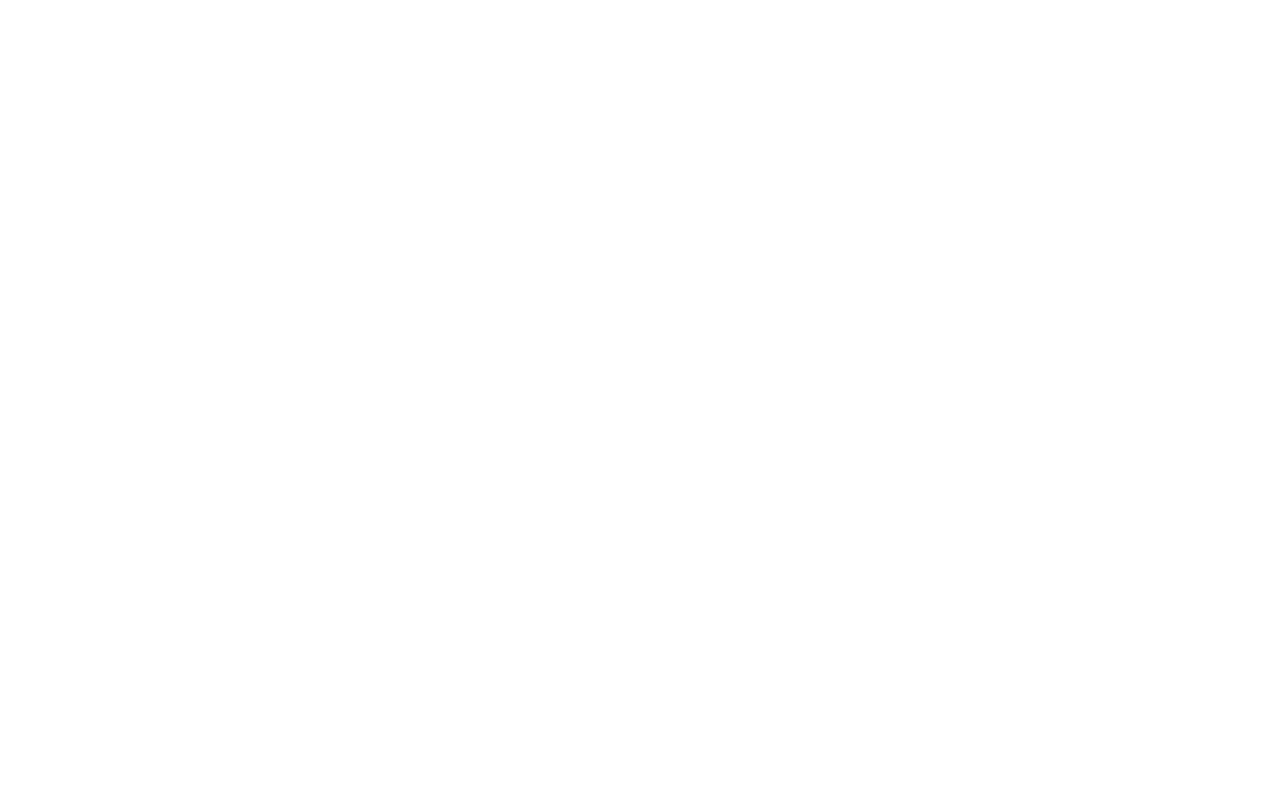
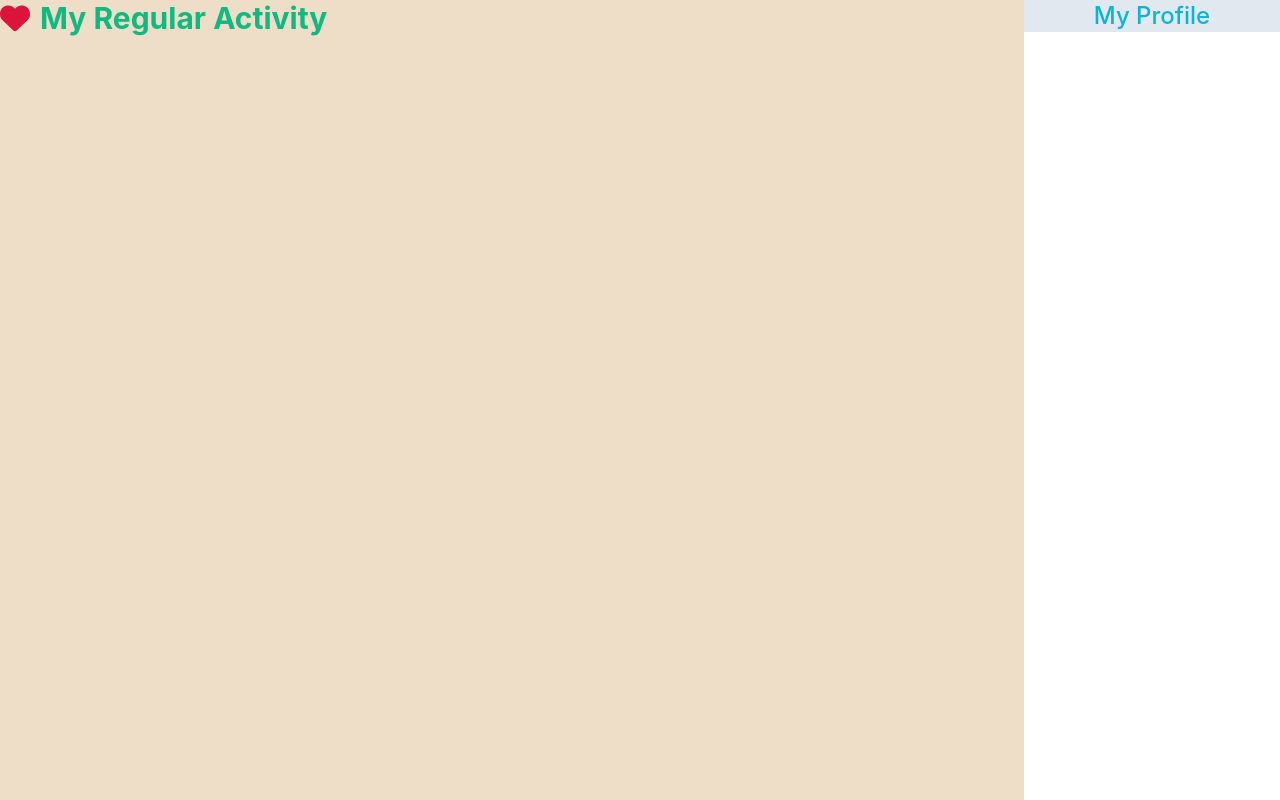
Before and after one commit to nurulalam245200/my-regular-activities, a React (Create React App) app: page / in a window 1280 px wide. Built offline with nearby package versions, Linux system fonts and the light colour scheme.

Commit message:
all files  add and genaral design complete

```diff
--- a/package.json
+++ b/package.json
@@ -3,6 +3,9 @@
   "version": "0.1.0",
   "private": true,
   "dependencies": {
+    "@fortawesome/fontawesome-svg-core": "^6.2.0",
+    "@fortawesome/free-solid-svg-icons": "^6.2.0",
+    "@fortawesome/react-fontawesome": "^0.2.0",
     "@testing-library/jest-dom": "^5.16.5",
     "@testing-library/react": "^13.4.0",
     "@testing-library/user-event": "^13.5.0",
--- a/src/App.js
+++ b/src/App.js
@@ -1,7 +1,13 @@
 import "./App.css";
+import Activities from "./components/Activities/Activities";
+import Header from "./components/Header/Header";
 
 function App() {
-  return <div className="App"></div>;
+  return (
+    <div className="App">
+      <Activities></Activities>
+    </div>
+  );
 }
 
 export default App;
--- /dev/null
+++ b/src/components/Activities/Activities.css
@@ -0,0 +1,17 @@
+.main-container {
+  display: grid;
+  grid-template-columns: 4fr 1fr;
+}
+.activities-container {
+  background-color: rgb(238, 221, 199);
+  height: 100vh;
+}
+.icon {
+  color: crimson;
+  font-size: 30px;
+}
+.activities-title {
+  display: flex;
+  align-items: center;
+  gap: 10px;
+}
--- /dev/null
+++ b/src/components/Activities/Activities.js
@@ -0,0 +1,30 @@
+import React from "react";
+import "./Activities.css";
+import { FontAwesomeIcon } from "@fortawesome/react-fontawesome";
+import { faHeart } from "@fortawesome/free-solid-svg-icons";
+import Informations from "../Informations/Informations";
+import Activity from "../Activity/Activity";
+const Activities = () => {
+  return (
+    <div>
+      <div className="main-container">
+        <div className="activities-container">
+          <div className="activities-title">
+            <FontAwesomeIcon className="icon" icon={faHeart} />
+            <h1 className="text-3xl font-bold text-emerald-500 ">
+              My Regular Activity
+            </h1>
+          </div>
+          <div className="grid grid-cols-1 lg:grid-cols-3 sm:grid-cols-2">
+            <Activity></Activity>
+          </div>
+        </div>
+        <div className="calculation-container">
+          <Informations></Informations>
+        </div>
+      </div>
+    </div>
+  );
+};
+
+export default Activities;
--- /dev/null
+++ b/src/components/Activity/Activity.js
@@ -0,0 +1,7 @@
+import React from "react";
+
+const Activity = () => {
+  return <div></div>;
+};
+
+export default Activity;
--- /dev/null
+++ b/src/components/Header/Header.js
@@ -0,0 +1,15 @@
+import React from "react";
+
+const Header = () => {
+  return (
+    <div>
+      <div className="navbar bg-emerald-500">
+        <a href="/" className="btn btn-ghost normal-case text-white text-3xl">
+          Regular Activities
+        </a>
+      </div>
+    </div>
+  );
+};
+
+export default Header;
--- /dev/null
+++ b/src/components/Info/Info.js
@@ -0,0 +1,13 @@
+import React from "react";
+
+const Info = () => {
+  return (
+    <div>
+      <h1 className="text-2xl font-medium bg-slate-200 text-cyan-500">
+        My Profile
+      </h1>
+    </div>
+  );
+};
+
+export default Info;
--- /dev/null
+++ b/src/components/Informations/Informations.js
@@ -0,0 +1,16 @@
+import React from "react";
+import Info from "../Info/Info";
+
+const Informations = () => {
+  return (
+    <div>
+      <div>
+        <div>
+          <Info></Info>
+        </div>
+      </div>
+    </div>
+  );
+};
+
+export default Informations;
```
Also changed, not shown: src/components/Header/Header.css (added), 1 other file (tests, documents, lock files or other folders).
